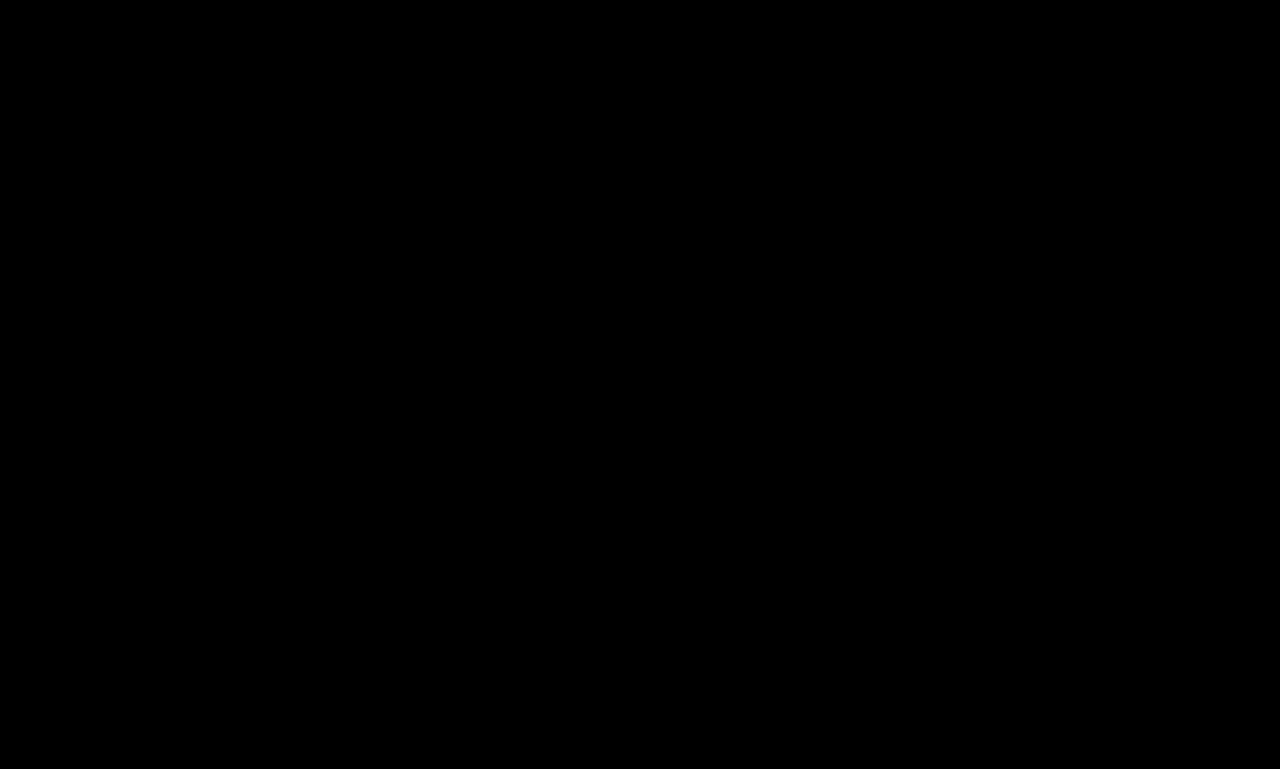
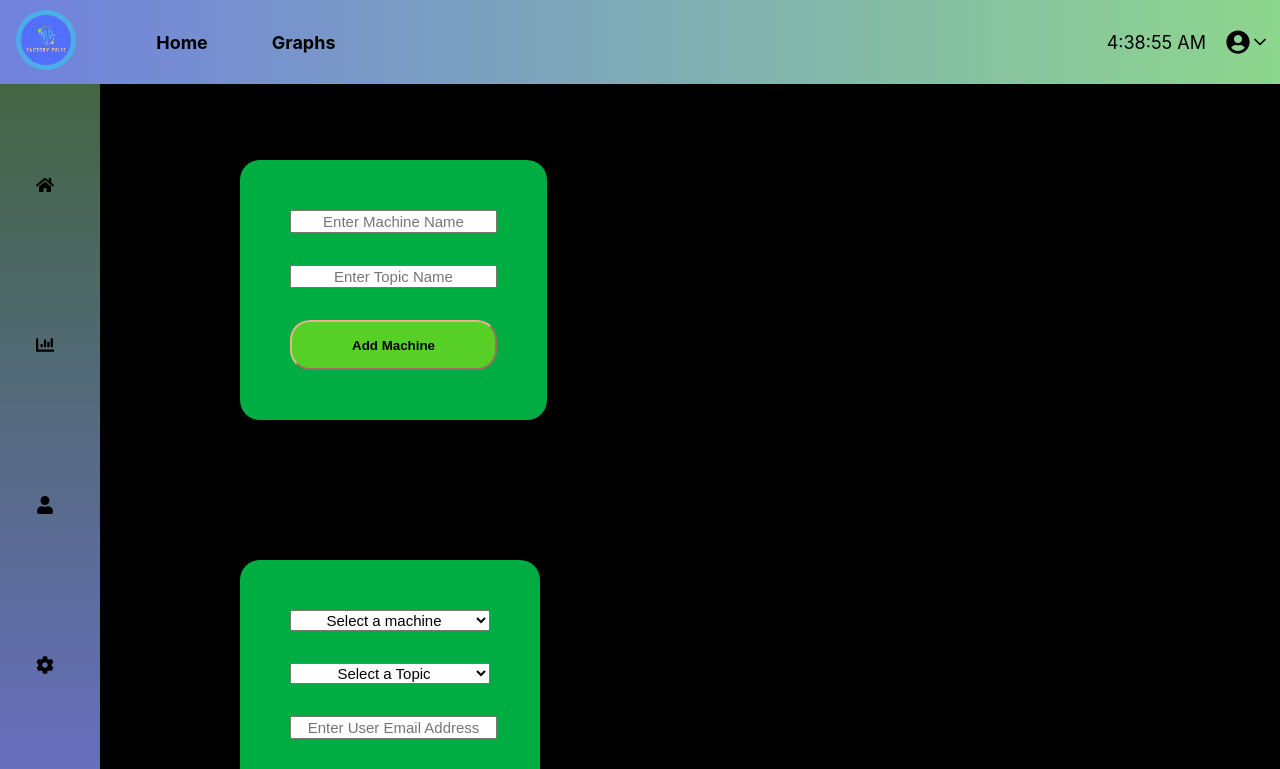
Before and after one commit to Sai-Dinesh-Vasireddy/Real_Time_Sensor_Analytics_Dashboard, a React (Create React App) app in the folder sensor_analytics_frontend/: page /add_assign_machine in a window 1280 px wide. Before the commit this address had no page. Shown: the top 769 px of the page. Built offline with nearby package versions, Linux system fonts and the light colour scheme.

Commit message:
FP-30 added a detailed page for admin to add machines to organization or assign machines to the user (static components needed to be linked to the backend)

```diff
--- a/sensor_analytics_frontend/src/App.js
+++ b/sensor_analytics_frontend/src/App.js
@@ -5,6 +5,7 @@ import LoginPage from './LoginPage';
 import Dashboard from './Dashboard';
 import Machines from './Machines';
 import Graphs from './Graphs';
+import MachinesAdd from './MachinesAdd';
 
 function App() {
   return (
@@ -14,6 +15,7 @@ function App() {
           <Route path="/" element={<LoginPage/>}/>
           <Route path="/dashboard" element={<Dashboard />} />
           <Route path="/machines" element={<Machines />} />
+          <Route path="/add_assign_machine" element={<MachinesAdd />} />
           <Route path="/graphs" element={<Graphs />} />
         </Routes>
     </Router>
--- a/sensor_analytics_frontend/src/Dashboard.js
+++ b/sensor_analytics_frontend/src/Dashboard.js
@@ -11,7 +11,6 @@ import { faPlus, faUserPlus } from '@fortawesome/free-solid-svg-icons';
 
 const Dashboard = () => {
   const { user } = useContext(UserContext);
-  console.log("YESSS", user.user_type)
   return (
     <div className='pageContainer'>
       <NavBar />
@@ -30,13 +29,13 @@ const Dashboard = () => {
 
       {user?.user_type === 'IS_ADMIN' && (
         <div className='adminOptions'>
-        <Link to='/addmachine' className='dash-link'>
+        <Link to='/add_assign_machine' className='dash-link'>
             <button className='icon-button'>
                 <FontAwesomeIcon icon={faPlus} />
                 Add Machine
             </button>
         </Link>
-        <Link to='/assignmachinetouser' className='dash-link'>
+        <Link to='/add_assign_machine' className='dash-link'>
             <button className='icon-button'>
                 <FontAwesomeIcon icon={faUserPlus} />
                 Assign Machine
--- /dev/null
+++ b/sensor_analytics_frontend/src/MachinesAdd.js
@@ -0,0 +1,89 @@
+import React, { useState, useContext } from 'react';
+import NavBar from './Components/NavBar';
+import SideBar from './Components/SideBar';
+import { Link } from 'react-router-dom';
+import { UserContext } from './UserContext';
+import './Styles/MachinesAddPage.css'
+
+const MachinesAdd = () => {
+    const { user } = useContext(UserContext);
+    const [machineName, setMachineName] = useState('');
+    const [topicName, setTopicName] = useState('');
+    const [userEmail, setUserEmail] = useState('');
+    const machineNames = [];
+    const topicNames = [];
+    const [selectedMachine, setSelectedMachine] = useState('');
+    const [selectedTopic, setSelectedTopic] = useState('');
+    const handleMachineAdd = async (event) => {
+        event.preventDefault();
+        // setErrorMessage('');
+
+        // need to add the api call for handling the machine addition
+
+      };
+      const handleMachineAssign = async (event) => {
+        event.preventDefault();
+        // setErrorMessage('');
+
+        // need to add the api call for handling the machine addition
+
+      };
+    return (
+        <div className='pageContainer'>
+            <NavBar />
+            <SideBar />
+            <div className='machineDetails_Container'>
+                <input
+                    name='machineName'
+                    value={machineName}
+                    placeholder='Enter Machine Name'
+                    onChange={(e) => setMachineName(e.target.value)}
+                />
+
+                <input
+                    name='topicName'
+                    value={topicName}
+                    placeholder='Enter Topic Name'
+                    onChange={(e) => setTopicName(e.target.value)}
+                />
+
+                <button onClick={handleMachineAdd}> Add Machine </button>
+
+            </div>
+
+            <div className='assignMachines_Container'>
+                <select id="machines" value={selectedMachine} onChange={(e) => setSelectedMachine(e.target.value)}>
+                    <option value="" disabled>Select a machine</option>
+                        {machineNames.map((machine, index) => (
+                        <option key={index} value={machine}>
+                            {machine}
+                    </option>
+                    ))}
+                </select>
+
+                <select id="topics" value={selectedTopic} onChange={(e) => setSelectedTopic(e.target.value)}>
+                    <option value="" disabled>Select a Topic</option>
+                        {topicNames.map((topic, index) => (
+                        <option key={index} value={topic}>
+                            {topic}
+                    </option>
+                    ))}
+                </select>
+
+                <input
+                    type='email'
+                    name='email'
+                    value={userEmail}
+                    placeholder='Enter User Email Address'
+                    onChange={(e) => setUserEmail(e.target.value)}
+                />
+
+                <button onClick={handleMachineAssign}> Assign Machine to User </button>
+
+            </div>
+        </div>
+    );
+
+}
+
+export default MachinesAdd;
--- /dev/null
+++ b/sensor_analytics_frontend/src/Styles/MachinesAddPage.css
@@ -0,0 +1,66 @@
+.machineDetails_Container {
+    position: absolute;
+    top: 10rem;
+    left: 15rem;
+    color: white;
+    background-color: rgba(0, 255, 98, 0.678);
+    padding: 50px;
+    justify-content: center;
+    text-align: center;
+    border-radius: 20px;
+
+}
+
+.machineDetails_Container, input{
+    display: block;
+    font-size: 15px;
+    margin-bottom: 2rem;
+    justify-content: center;
+    text-align: center;
+
+}
+
+.machineDetails_Container, label{
+    display: block;
+    font-size: 18px;
+    margin-bottom: 1rem;
+}
+
+button {
+    width: 100%;
+    height: 50px;
+    border-radius: 20px;
+    border-color: rgb(238, 174, 144);
+    background-color: rgba(208, 255, 0, 0.411);
+    color: black;
+    font-weight: bold;
+    transition: box-shadow 0.3s ease;
+}
+
+button:hover {
+    cursor: pointer;
+    box-shadow: -10px -10px 20px rgb(83, 221, 240);
+}
+
+.assignMachines_Container {
+
+    position: absolute;
+    top: 35rem;
+    left: 15rem;
+    color: white;
+    background-color: rgba(0, 255, 98, 0.678);
+    padding: 50px;
+    justify-content: center;
+    text-align: center;
+    border-radius: 20px;
+
+}
+
+.assignMachines_Container, select{
+    display: block;
+    font-size: 15px;
+    margin-bottom: 2rem;
+    justify-content: center;
+    text-align: center;
+    width: 200px;
+}
```
